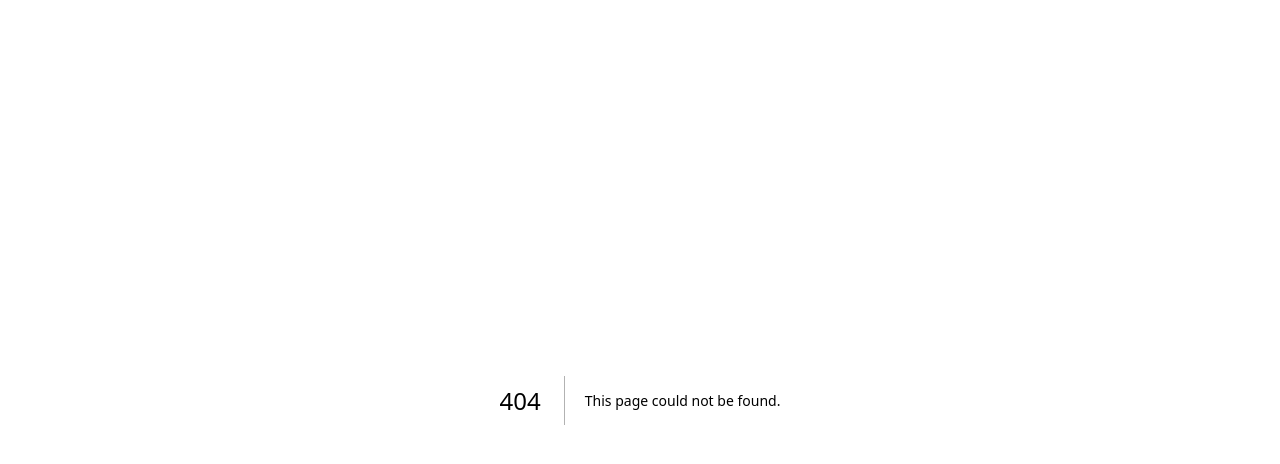
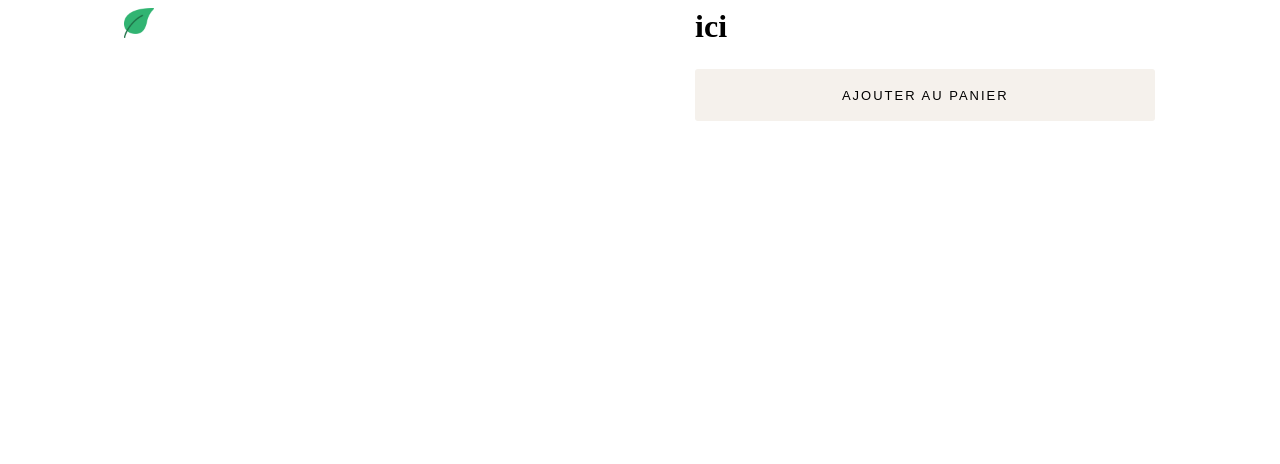
Before and after one commit to youcefyahi/la-maison-jungle, a Next.js app in the folder la-maison-jungle/: page /plante/1 in a window 1280 px wide. Before the commit this address had no page. Shown: the top 464 px of the page. Built offline with nearby package versions, Linux system fonts and the light colour scheme.

Commit message:
Routage dynamique

```diff
--- a/la-maison-jungle/src/app/api/articles.tsx
+++ b/la-maison-jungle/src/app/api/articles.tsx
@@ -49,8 +49,8 @@ const article: Articles[] = [
         livraison:"Livraison offerte à partir de 70€ d'achat, en 24h ou à la date souhaitée",
         taille:"Diamètre 8cm / Hauteur : 0cm",
         arrosage:"Une fois par mois",
-    },
+    }
 
- ]
+ ];
 
  export default article
--- a/la-maison-jungle/src/app/components/ArticleList.tsx
+++ b/la-maison-jungle/src/app/components/ArticleList.tsx
@@ -10,12 +10,14 @@ import { Articles } from '@/models/type';
 
 
 
+
 export const ArticlesList: React.FC<Articles> = ({id}) => {
     const selectedArticle = article.find(item => item.id === id);
     return (
         <div className='articles-list'>
-            <Link href="/">
+            <Link href={`/plante/${selectedArticle?.id}`}>
                 <Image src={truc} alt='mettre image ici plus tard la faire border' /> <p>{selectedArticle?.name}</p></Link>
+
             <p>{selectedArticle?.price}ê</p>
 
         </div>
--- a/la-maison-jungle/src/app/components/SingleArticle.tsx
+++ b/la-maison-jungle/src/app/components/SingleArticle.tsx
@@ -7,8 +7,8 @@ import { Articles } from '@/models/type';
 
 
 
-export const SingleArticle:React.FC<Articles> = ({id}) => {
-  const selectedArticle = article.find(item => item.id === id);
+export const SingleArticle:React.FC<Articles> = ({name}) => {
+
 
   return (
     <div className='article'>
@@ -17,13 +17,8 @@ export const SingleArticle:React.FC<Articles> = ({id}) => {
           <Image src={logo} alt="test" width={30} height={30} />
         </div>
         <div className='article__container__content'>
-          <h1>{selectedArticle?.name}</h1>
-          <p className='price'>{selectedArticle?.price}<span>e</span></p>
-          <p className='garantie'>{selectedArticle?.garantie}</p>
-          <p>{selectedArticle?.promotion}</p>
-          <p className='livraison'>{selectedArticle?.livraison}</p>
-          <p>{selectedArticle?.description}</p>
-          <p className='taille'>{selectedArticle?.taille}</p>
+          <h1>{name}ici</h1>
+
           <button>Ajouter au panier</button>
         </div>
       </div>
--- /dev/null
+++ b/la-maison-jungle/src/app/plante/[planteId]/page.tsx
@@ -0,0 +1,22 @@
+import SingleArticle from "@/app/components/SingleArticle";
+import { Articles } from '@/models/type';
+import { NextPage, GetServerSideProps } from 'next';
+import article from "@/app/api/articles";
+
+
+const PlantePage: NextPage<Articles> = ({id }) => {
+
+  const selectedArticle = article.find(item => item.id === id);
+
+  return (
+    <div>
+      <SingleArticle name={selectedArticle?.name} description={selectedArticle?.description} price={selectedArticle?.price} image={selectedArticle?.image}/>
+
+    </div>
+  );
+};
+
+
+
+
+export default PlantePage
--- a/la-maison-jungle/tsconfig.json
+++ b/la-maison-jungle/tsconfig.json
@@ -24,6 +24,6 @@
       "@/*": ["./src/*"]
     }
   },
-  "include": ["next-env.d.ts", "**/*.ts", "**/*.tsx", ".next/types/**/*.ts"],
+  "include": ["next-env.d.ts", "**/*.ts", "**/*.tsx", ".next/types/**/*.ts", "src/app/pages/about.tsx"],
   "exclude": ["node_modules"]
 }
```
Also changed, not shown: la-maison-jungle/src/app/plante/page.tsx (added, +8 -0 lines).
